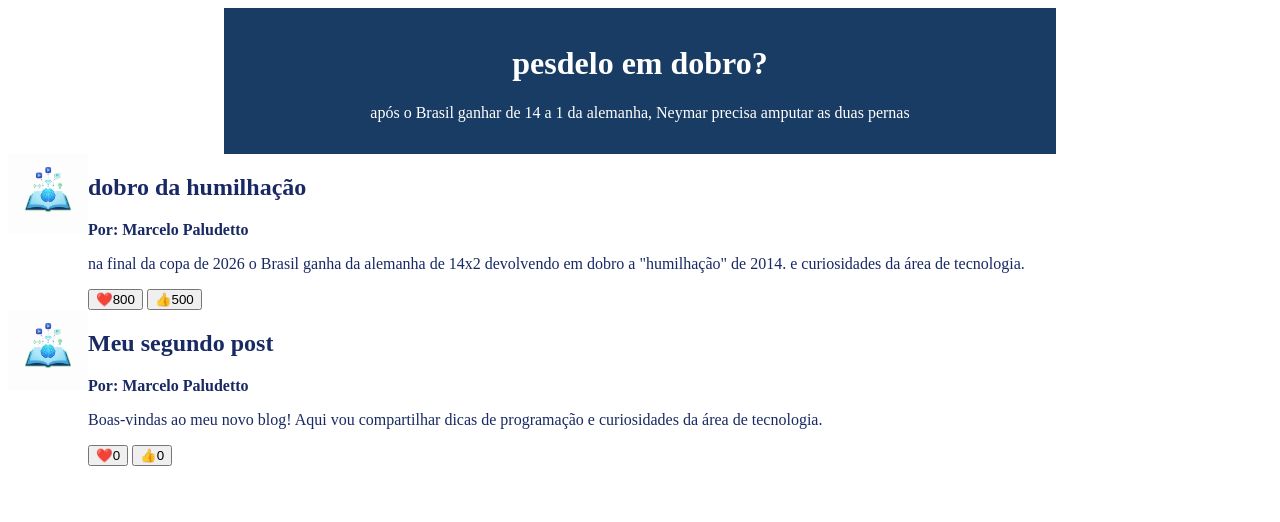
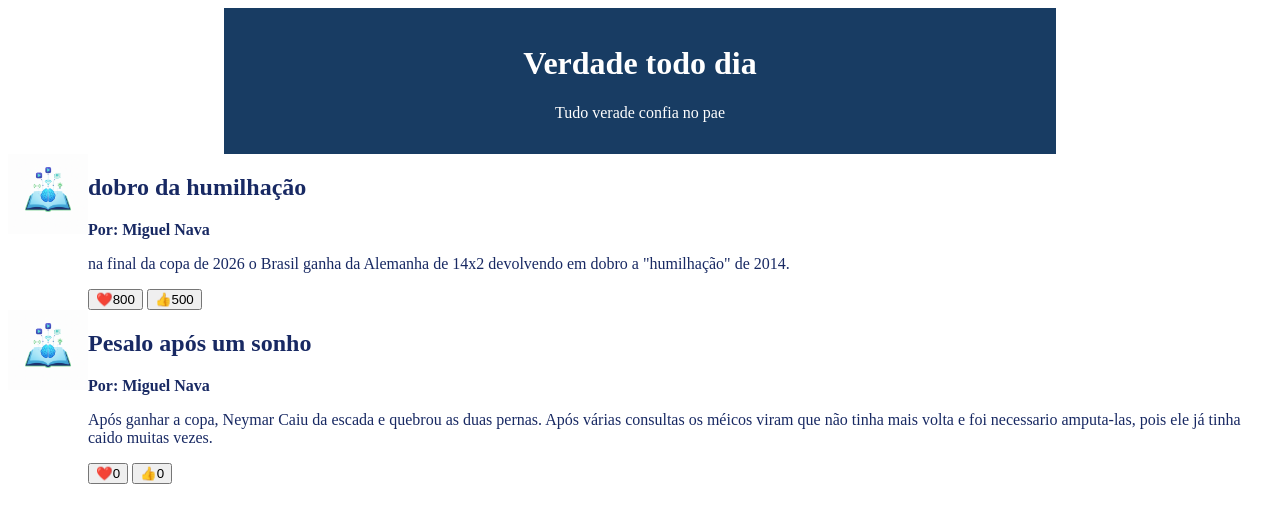
Before and after one commit to miguellnava/site-, a plain HTML site: page index.html in a window 1280 px wide. Drawn offline with Linux system fonts and the light colour scheme.

Commit message:
pega pae

```diff
--- a/index.html
+++ b/index.html
@@ -11,8 +11,8 @@
 
 <body>
     <header>
-        <h1>pesdelo em dobro?</h1>
-        <p>após o Brasil ganhar de 14 a 1 da alemanha, Neymar precisa amputar as duas pernas</p>
+        <h1>Verdade todo dia</h1>
+        <p>Tudo verade confia no pae</p>
         <style>
             header {
                 background-color: #183C63;
@@ -51,9 +51,9 @@
 
             <div>
                 <h2>dobro da humilhação </h2>
-                <p class="artigo-autor">Por: Marcelo Paludetto</p>
-                <p>na final da copa de 2026 o Brasil ganha da alemanha de 14x2 devolvendo em dobro a "humilhação" de 2014.
-                    e curiosidades da área de tecnologia.</p>
+                <p class="artigo-autor">Por: Miguel Nava</p>
+                <p>na final da copa de 2026 o Brasil ganha da Alemanha de 14x2 devolvendo em dobro a "humilhação" de 2014.
+                 </p>
                 <button>❤️<span>800</span></button>
                 <button>👍<span>500</span></button>
             </div>
@@ -63,10 +63,10 @@
                 alt="Logotipo conceitual de tecnologia e educacao: um livro aberto de onde emerge um cérebro digital brilhante, cercado por ícones de Wi-Fi, circuitos e lâmpada de ideia. Cores em tons de azul e branco.">
 
             <div>
-                <h2>Meu segundo post</h2>
-                <p class="artigo-autor">Por: Marcelo Paludetto</p>
-                <p>Boas-vindas ao meu novo blog! Aqui vou compartilhar dicas de programação
-                    e curiosidades da área de tecnologia.</p>
+                <h2>Pesalo após um sonho</h2>
+                <p class="artigo-autor">Por: Miguel Nava</p>
+                <p>Após ganhar a copa, Neymar Caiu da escada e quebrou as duas pernas. Após várias consultas os méicos viram que não tinha mais volta e foi necessario amputa-las,
+                 pois ele já tinha caido muitas vezes.</p>
                 <button>❤️<span>0</span></button>
                 <button>👍<span>0</span></button>
             </div>
```
